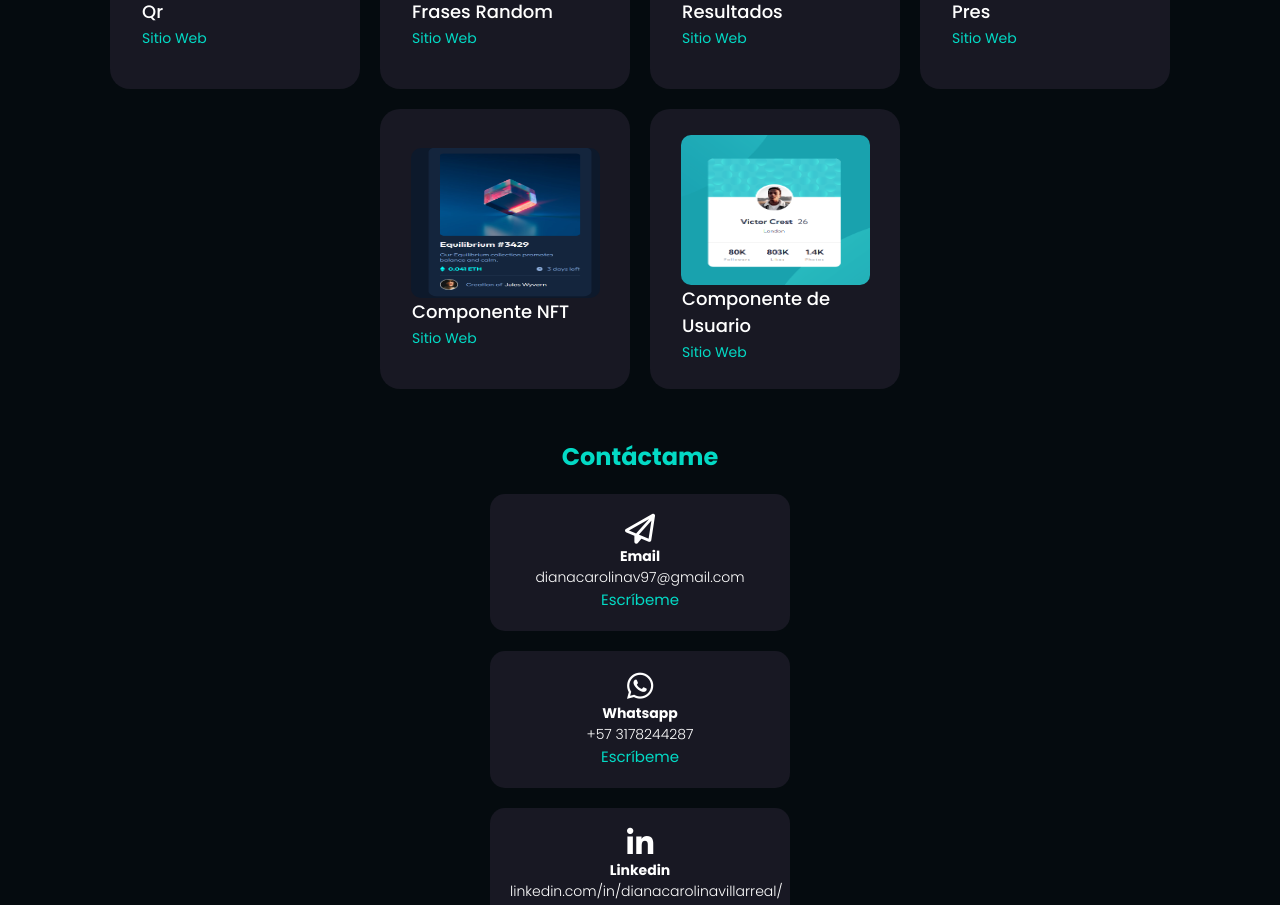
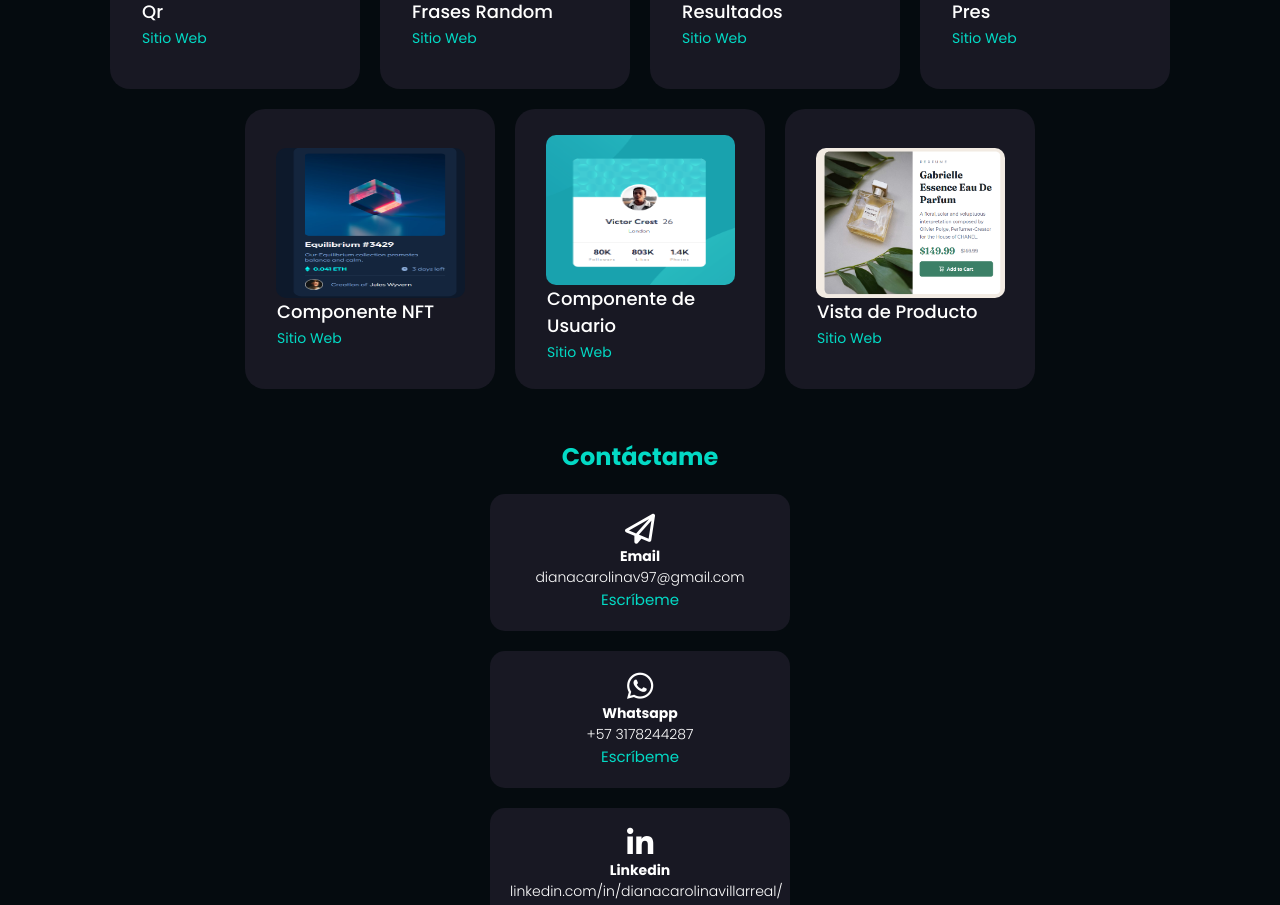
Before and after one commit to CarolinaVrl/New_Portfolio, a React (Vite) app: page / in a window 1280 px wide. Shown: the part 2757-3662 px from the top of the page. Built offline with nearby package versions, Linux system fonts and the light colour scheme.

Commit message:
feat: add preview card component proyect

```diff
--- a/src/assets/proyects.js
+++ b/src/assets/proyects.js
@@ -9,6 +9,7 @@ import results from "./Proyectos/results.png";
 import pres from "./Proyectos/pres.png";
 import nft from "./Proyectos/nftComponent.png";
 import profile from "./Proyectos/profile.png"
+import perfume from "./Proyectos/PreviewComponent.png"
 
 export default [
   {
@@ -70,5 +71,11 @@ export default [
     img:profile,
     url:"https://propile-card-villarreal.netlify.app/",
     category:'css'
+  },
+  {
+    name: "Vista de Producto",
+    img:perfume,
+    url:"https://preview-card-villarreal.netlify.app/",
+    category: "css"
   }
 ];
```
Also changed, not shown: src/assets/Proyectos/PreviewComponent.png (added).
